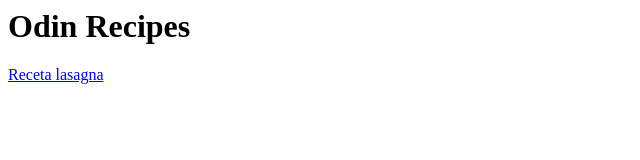
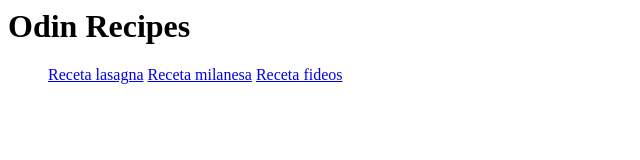
Before and after one commit to 73V3NN/odin-recipes, a plain HTML site: page index.html in a window 1280 px wide. Shown: the whole page, without its empty margins (0-640 px from the left). Drawn offline with Linux system fonts and the light colour scheme.

Commit message:
Agregar links de recetas mas

```diff
--- a/index.html
+++ b/index.html
@@ -6,7 +6,11 @@
 
 <body>
     <h1>Odin Recipes</h1>
+    <ul>
     <a href="recipes/lasagna.html" target="_blank">Receta lasagna</a>
+    <a href="recipes/milanesas.html" target="_blank">Receta milanesa</a>
+    <a href="recipes/fideos.html" target="_blank">Receta fideos</a>
+    </ul>
 </body>
 
 
```
